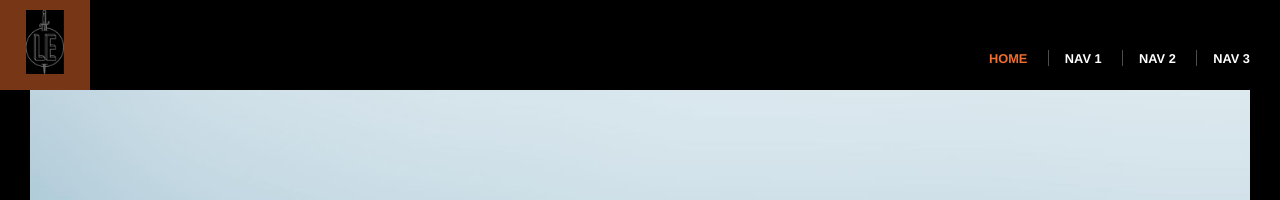
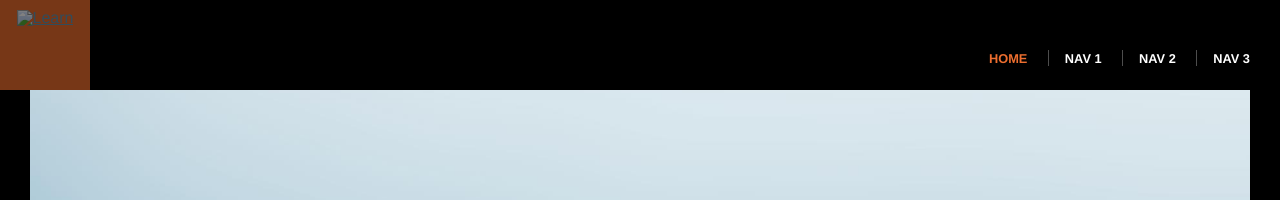
Before and after one commit to hannahjack25/hjack.github.io, a Jekyll site: the page built from index.html, in a window 1280 px wide. Shown: the top 200 px of the page. Built offline with Jekyll 4.4.1, drawn with Linux system fonts in a browser that asks for light colours.

Commit message:
Change image path retry

```diff
--- a/_includes/header.html
+++ b/_includes/header.html
@@ -5,6 +5,6 @@
     </ul>
   </nav>
   <a href="/" class="header-logo">
-  	<img src="images/logo.png" alt=Learn Enough">
+  	<img src="hjack.github.io/images/logo.png" alt=Learn Enough">
   </a>
 </header>
```
Also changed, not shown: 3 other files.
